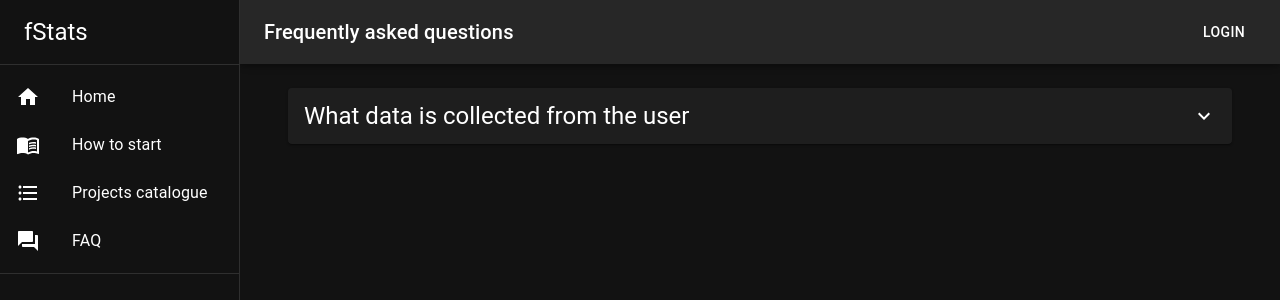
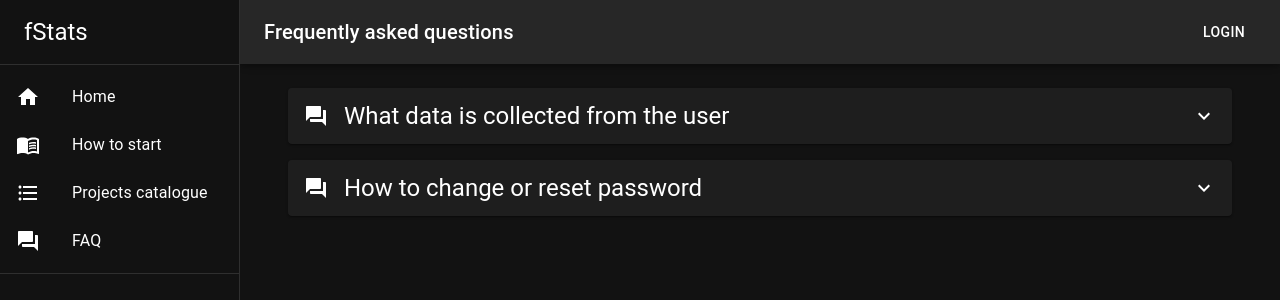
Before and after one commit to fStats/fstats-frontend, a React (Create React App) app: page /faq in a window 1280 px wide. Shown: the top 300 px of the page. Built offline with nearby package versions, Linux system fonts and the light colour scheme; what chartjs-plugin-datalabels, chartjs-plugin-zoom would draw is missing.

Commit message:
Added new question and added icon to question label

```diff
--- a/src/pages/FaqPage.tsx
+++ b/src/pages/FaqPage.tsx
@@ -1,6 +1,6 @@
 import {useLabel} from "../hooks/useLabel";
 import {Accordion, AccordionDetails, AccordionSummary, Card, Stack, Typography} from "@mui/material";
-import {ExpandMore} from "@mui/icons-material";
+import {ExpandMore, Forum} from "@mui/icons-material";
 
 export default function FaqPage() {
 
@@ -15,6 +15,10 @@ export default function FaqPage() {
                 " - Location (no IP)\n" +
                 " - FabricAPI Version (if mod use it)\n" +
                 " - Online Mode"
+        },
+        {
+            question: "How to change or reset password",
+            answer: "There's no automatic option for that currently. Please contact me, so I can reset your password"
         }
     ]
 
@@ -28,10 +32,13 @@ export default function FaqPage() {
                             aria-controls="panel1a-content"
                             id="panel1a-header"
                         >
-                            <Typography variant="h5">{faq.question}</Typography>
+                            <Stack spacing={2} direction="row" alignItems="center">
+                                <Forum/>
+                                <Typography variant="h5">{faq.question}</Typography>
+                            </Stack>
                         </AccordionSummary>
                         <AccordionDetails>
-                            <Typography whiteSpace="pre-wrap" variant="h6">
+                            <Typography whiteSpace="pre-wrap" variant="h6" paddingX={6}>
                                 {faq.answer}
                             </Typography>
                         </AccordionDetails>
```
